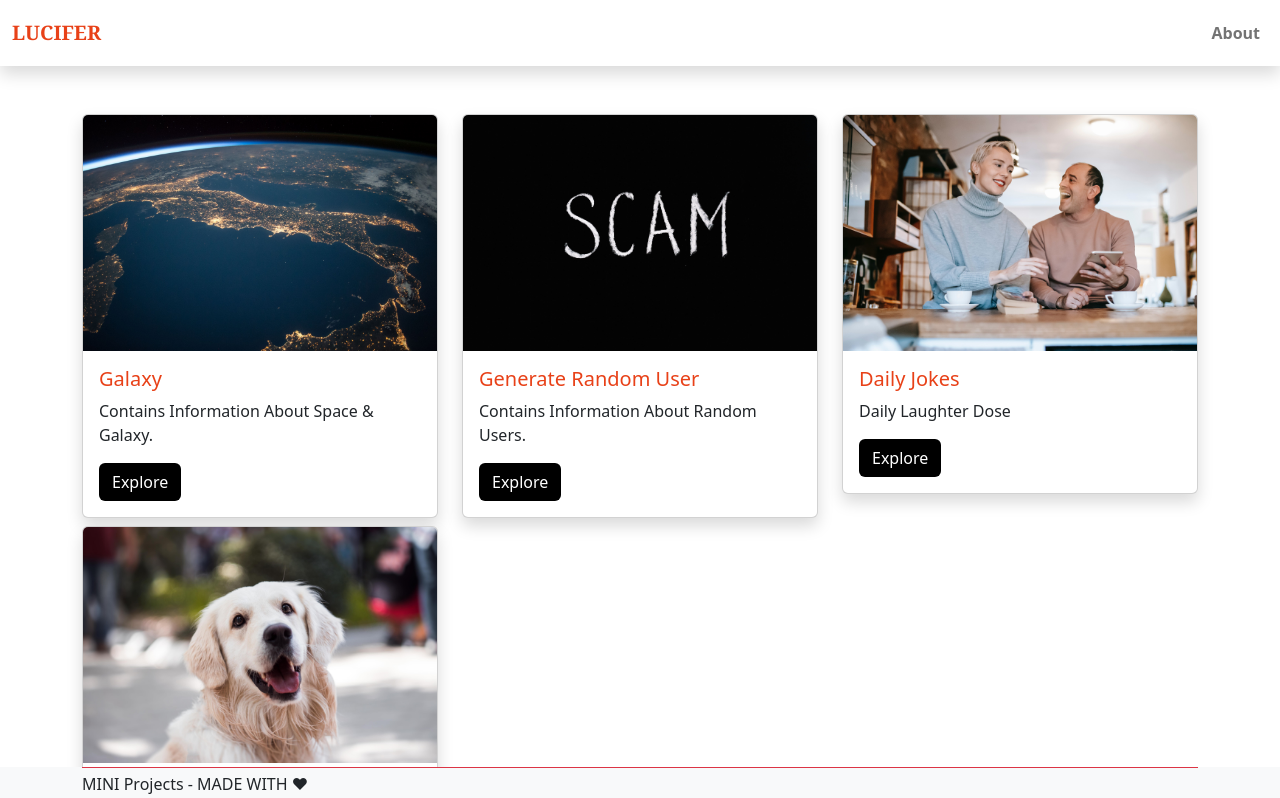
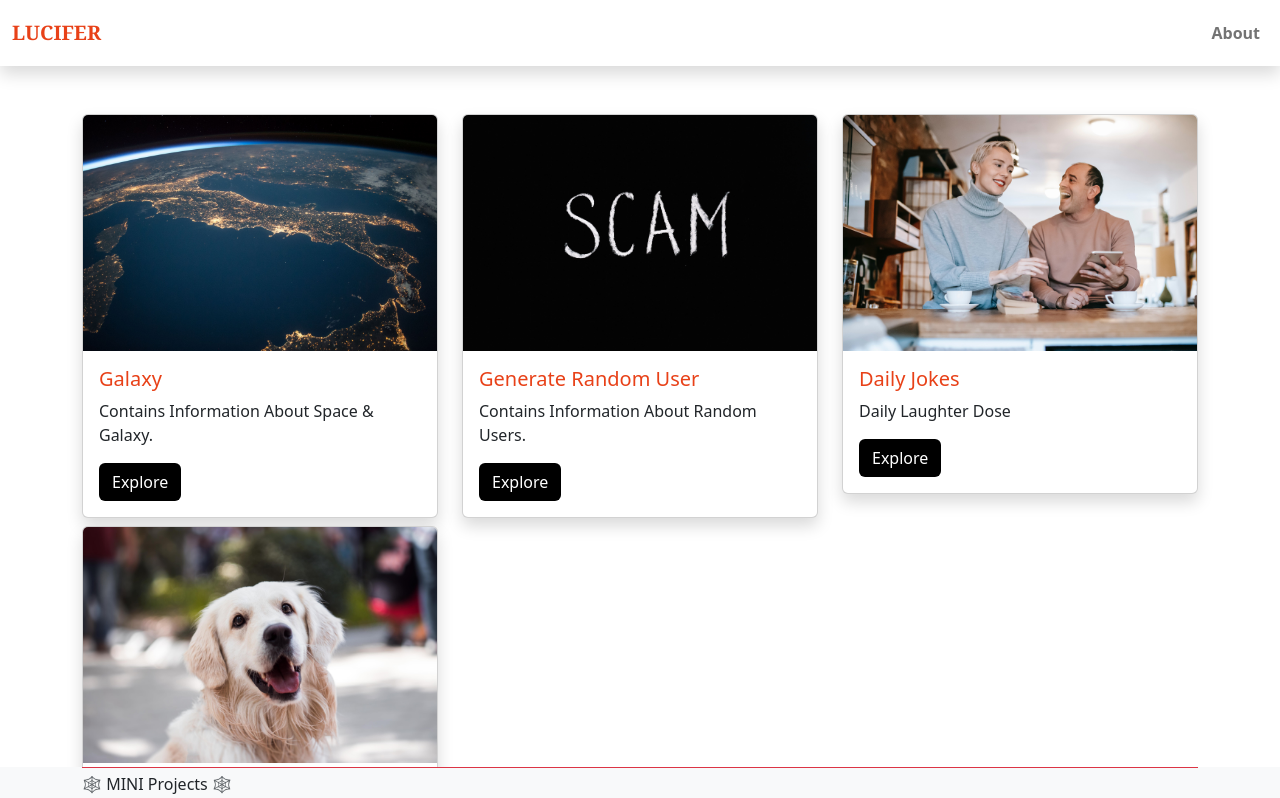
Before and after one commit to saurabh-gawade-29/my-app, a React (Create React App) app: page / in a window 1280 px wide. Shown: the top 798 px of the page. Built offline with nearby package versions, Linux system fonts and the light colour scheme.

Commit message:
Footer Change

```diff
--- a/src/components/Footer/Footer.js
+++ b/src/components/Footer/Footer.js
@@ -7,7 +7,7 @@ const Footer = () => {
       <div className="container">
         <footer className="d-flex flex-wrap justify-content-between align-items-center py-1 border-top border-danger">
           <div className="col-md-4 d-flex align-items-center">
-            MINI Projects - MADE WITH ❤
+            🕸 MINI Projects 🕸
           </div>
         </footer>
       </div>
```
